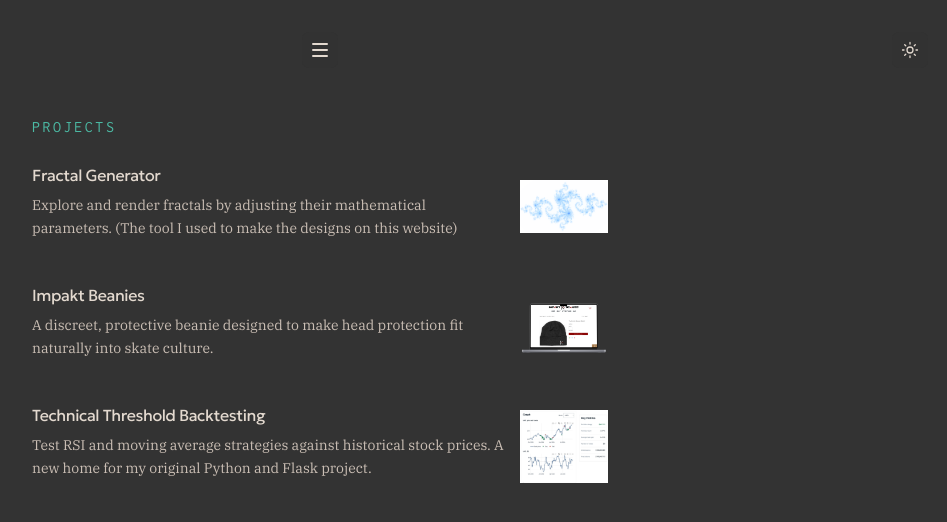
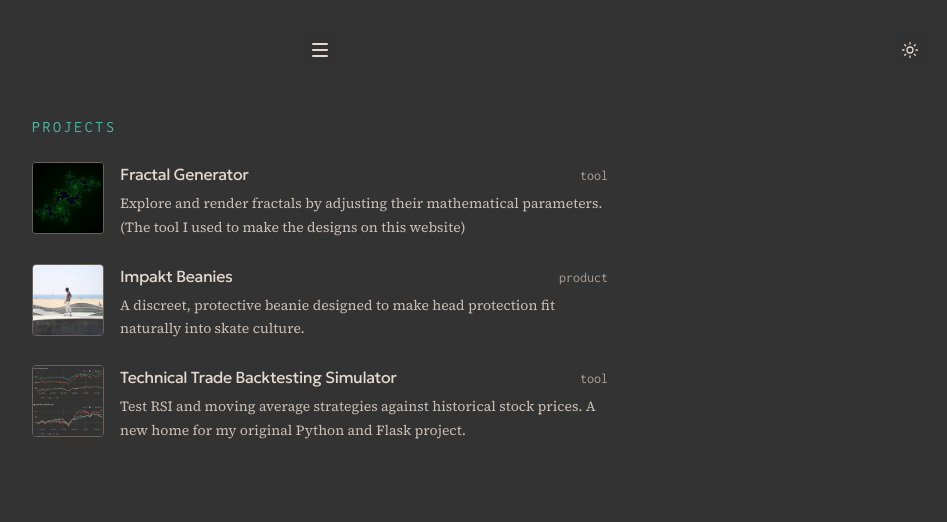
Before and after one commit to kdopenshaw/my-site, a Next.js app: page /projects in a window 1280 px wide. Both pictures are taken after a click on the button 1230 px from the left and 50 px from the top of the page. Shown: the top 522 px of the page, without its empty margins (320-1267 px from the left). Built offline with nearby package versions, Linux system fonts and the light colour scheme.

Commit message:
improve projects list with dark mode images and project type

```diff
--- a/app/globals.css
+++ b/app/globals.css
@@ -39,7 +39,7 @@
   --shadow-control: 0 0.75rem 2.25rem rgb(13 27 42 / 10%);
 
   /* Typography */
-  --font-primary: var(--font-ibm-plex-serif), Georgia, "Times New Roman", serif;
+  --font-primary: var(--font-source-serif), Georgia, "Times New Roman", serif;
   --font-display: var(--font-geologica), var(--font-primary);
   --font-code: var(--font-inconsolata), "SFMono-Regular", Consolas,
     "Liberation Mono", monospace;
--- a/app/layout.tsx
+++ b/app/layout.tsx
@@ -1,4 +1,4 @@
-import { Geologica, IBM_Plex_Serif, Inconsolata } from "next/font/google";
+import { Geologica, Inconsolata, Source_Serif_4 } from "next/font/google";
 import type { Metadata } from "next";
 import type { ReactNode } from "react";
 
@@ -14,11 +14,11 @@ const geologica = Geologica({
   variable: "--font-geologica",
 });
 
-const ibmPlexSerif = IBM_Plex_Serif({
+const sourceSerif = Source_Serif_4({
   weight: ["400", "500", "600"],
   style: ["normal", "italic"],
   subsets: ["latin"],
-  variable: "--font-ibm-plex-serif",
+  variable: "--font-source-serif",
 });
 
 const inconsolata = Inconsolata({
@@ -36,7 +36,7 @@ export default function RootLayout({ children }: Readonly<{ children: ReactNode
   return (
     <html
       lang="en"
-      className={`${geologica.variable} ${ibmPlexSerif.variable} ${inconsolata.variable}`}
+      className={`${geologica.variable} ${sourceSerif.variable} ${inconsolata.variable}`}
       suppressHydrationWarning
     >
       <head>
--- a/app/projects/fractal-generator/fractal-gallery.module.css
+++ b/app/projects/fractal-generator/fractal-gallery.module.css
@@ -84,15 +84,16 @@
 
 .lightboxFrame {
   position: relative;
-  width: 100%;
+  width: fit-content;
   max-width: 100%;
   max-height: 100%;
 }
 
 .lightboxImage img {
   display: block;
-  width: 100%;
+  width: auto;
   height: auto;
+  max-width: 100%;
   max-height: calc(100svh - var(--spacing-md));
   object-fit: contain;
 }
--- a/app/projects/fractal-generator/fractal-gallery.tsx
+++ b/app/projects/fractal-generator/fractal-gallery.tsx
@@ -277,7 +277,10 @@ export default function FractalGallery({
             className={styles.lightboxStage}
             onClick={(event) => { if (event.target === event.currentTarget) setSelectedIndex(null); }}
           >
-            <div className={styles.lightboxImage}>
+            <div
+              className={styles.lightboxImage}
+              onClick={(event) => { if (event.target === event.currentTarget) setSelectedIndex(null); }}
+            >
               <div className={styles.lightboxFrame}>
                 {/* eslint-disable-next-line @next/next/no-img-element */}
                 <img src={selectedFractal.imageUrl} alt={fractalAlt(selectedFractal)} width={selectedFractal.width} height={selectedFractal.height} />
--- a/app/projects/fractal-generator/fractal-studio.module.css
+++ b/app/projects/fractal-generator/fractal-studio.module.css
@@ -30,7 +30,7 @@
   flex-direction: column;
   gap: var(--spacing-2xs);
   align-self: start;
-  max-height: 14rem;
+  max-height: 18rem;
   overflow: auto;
 }
 .controlPanel {
--- a/app/projects/page.tsx
+++ b/app/projects/page.tsx
@@ -17,22 +17,33 @@ export default function ProjectsPage() {
       <ul className={styles.list} aria-label="Projects" role="list">
         {projects.map((project, index) => (
           <li key={project.href}>
-            <Link className={styles.entry} href={project.href} aria-label={project.title}>
-              <div className={styles.copy}>
-                <span className={styles.title}>{project.title}</span>
-                <p className={styles.description}>{project.description}</p>
-              </div>
-              {project.image && (
+            <Link className={styles.entry} href={project.href}>
+              <span className={styles.media}>
                 <Image
-                  className={styles.thumbnail}
+                  className={`${styles.image} ${"imageDark" in project ? styles.imageLight : ""}`}
                   src={project.image}
-                  alt=""
-                  width={160}
-                  height={160}
-                  priority={index === 0}
-                  sizes="88px"
+                  alt={project.imageAlt}
+                  fill
+                  priority={index < 3}
+                  sizes="4.5rem"
                 />
-              )}
+                {"imageDark" in project && (
+                  <Image
+                    className={`${styles.image} ${styles.imageDark}`}
+                    src={project.imageDark}
+                    alt={project.imageDarkAlt}
+                    fill
+                    sizes="4.5rem"
+                  />
+                )}
+              </span>
+              <span className={styles.copy}>
+                <span className={styles.titleRow}>
+                  <span className={styles.title}>{project.title}</span>
+                  <span className={styles.kind}>{project.kind}</span>
+                </span>
+                <span className={styles.description}>{project.description}</span>
+              </span>
             </Link>
           </li>
         ))}
--- a/app/projects/projects.module.css
+++ b/app/projects/projects.module.css
@@ -1,20 +1,60 @@
 .list {
   display: grid;
-  gap: var(--spacing-lg);
+  gap: var(--spacing-md);
   list-style: none;
 }
 
 .entry {
   display: grid;
-  grid-template-columns: minmax(0, 1fr) 5.5rem;
+  grid-template-columns: 4.5rem minmax(0, 1fr);
+  column-gap: var(--spacing-sm);
   align-items: start;
-  column-gap: var(--spacing-sm);
   color: inherit;
   text-decoration: none;
 }
 
+.entry:hover,
+.entry:focus-visible {
+  color: inherit;
+}
+
+.media {
+  position: relative;
+  width: 4.5rem;
+  height: 4.5rem;
+  overflow: hidden;
+  border: 1px solid var(--color-border);
+  border-radius: var(--spacing-2xs);
+  background: var(--color-surface);
+}
+
+.image {
+  object-fit: cover;
+}
+
+.imageDark {
+  display: none;
+}
+
+:global(html[data-theme="dark"]) .imageLight {
+  display: none;
+}
+
+:global(html[data-theme="dark"]) .imageDark {
+  display: block;
+}
+
 .copy {
+  display: grid;
+  gap: var(--spacing-2xs);
   min-width: 0;
+}
+
+.titleRow {
+  display: grid;
+  grid-template-columns: minmax(0, 1fr) max-content;
+  align-items: baseline;
+  column-gap: var(--spacing-sm);
 }
 
 .title {
@@ -24,35 +64,31 @@
   font-weight: 400;
   letter-spacing: -0.025em;
   line-height: 1.5;
-  text-decoration: none;
 }
 
-.entry:hover .title {
+.entry:hover .title,
+.entry:focus-visible .title {
   color: var(--color-primary);
 }
 
+.kind {
+  color: var(--color-text-muted);
+  font-family: var(--font-code);
+  font-size: var(--fs-small);
+  line-height: var(--leading-body);
+  white-space: nowrap;
+}
+
 .description {
-  margin-top: var(--spacing-2xs);
-  margin-bottom: 0;
   color: var(--color-text);
+  font-family: var(--font-primary);
   font-size: var(--fs-small);
   line-height: var(--leading-body);
 }
 
-.thumbnail {
-  width: 5.5rem;
-  height: 5.5rem;
-  object-fit: contain;
-  object-position: right center;
-}
-
-@media (max-width: 24rem) {
-  .entry {
-    grid-template-columns: minmax(0, 1fr) 4rem;
-  }
-
-  .thumbnail {
-    width: 4rem;
-    height: 4rem;
+@media (max-width: 48rem) {
+  .titleRow {
+    grid-template-columns: 1fr;
+    gap: var(--spacing-2xs);
   }
 }
--- a/app/projects/projects.ts
+++ b/app/projects/projects.ts
@@ -2,27 +2,35 @@ export const projects = [
   {
     href: "/projects/fractal-generator",
     title: "Fractal Generator",
+    kind: "tool",
     description:
       "Explore and render fractals by adjusting their mathematical parameters. (The tool I used to make the designs on this website)",
     image: "/fractals/julia-minus-0.8-0.156 copy.png",
+    imageDark: "/fractals/julia-dark.png",
     imageAlt:
       "Blue spirals of the Julia set for c = -0.8 + 0.156i on a white background",
+    imageDarkAlt: "Green spirals of a Julia set on a black background",
   },
   {
     href: "/projects/impakt-beanies",
     title: "Impakt Beanies",
+    kind: "product",
     description:
       "A discreet, protective beanie designed to make head protection fit naturally into skate culture.",
-    image: "/projects/impakt-beanies/product-mockup.png",
+    image: "/projects/impakt-beanies/hero.jpg",
     imageAlt: "A skateboarder wearing a beanie at the Venice Beach skatepark",
   },
   {
     href: "/projects/stock-backtester",
-    title: "Technical Threshold Backtesting",
+    title: "Technical Trade Backtesting Simulator",
+    kind: "tool",
     description:
       "Test RSI and moving average strategies against historical stock prices. A new home for my original Python and Flask project.",
     image: "/projects/stock-backtester.png",
+    imageDark: "/projects/stock-backtester-dark.png",
     imageAlt:
       "RSI price chart with green buy and red sell marks beside key portfolio metrics",
+    imageDarkAlt:
+      "Index ETF closing prices and percent change for SPY, QQQ, and DIA",
   },
 ];
--- a/app/projects/stock-backtester/page.tsx
+++ b/app/projects/stock-backtester/page.tsx
@@ -2,10 +2,10 @@ import type { Metadata } from "next";
 import Link from "next/link";
 import MarketOverview from "./market-overview";
 import styles from "./backtester.module.css";
-export const metadata: Metadata = { title: "Technical Threshold Backtesting | Keith Openshaw", description: "Backtest RSI and SMA threshold strategies against historical market data." };
+export const metadata: Metadata = { title: "Technical Trade Backtesting Simulator | Keith Openshaw", description: "Backtest RSI and SMA threshold strategies against historical market data." };
 export default function StockBacktesterPage() {
   return <>
-    <h1 id="stock-backtester-heading">Technical Threshold Backtesting</h1>
+    <h1 id="stock-backtester-heading">Technical Trade Backtesting Simulator</h1>
     <section className={styles.section}>
       <h2>About</h2>
       <p>This is trading application I built in 2021 to investigate the effectiveness of technical trading strategies. It uses the alpaca API to get historical stock prices and backtest technical strategies using default or customer parameters. It focuses on the two most common technical indicators: relative strength index (RSI) and simple moving average (SMA).</p>
```
Also changed, not shown: app/home-fractal.tsx (+6 -3 lines), app/projects/fractal-generator/fractal-studio.tsx (+38 -10 lines), public/fractals/julia-dark.png (added), public/projects/stock-backtester-dark.png (added).
